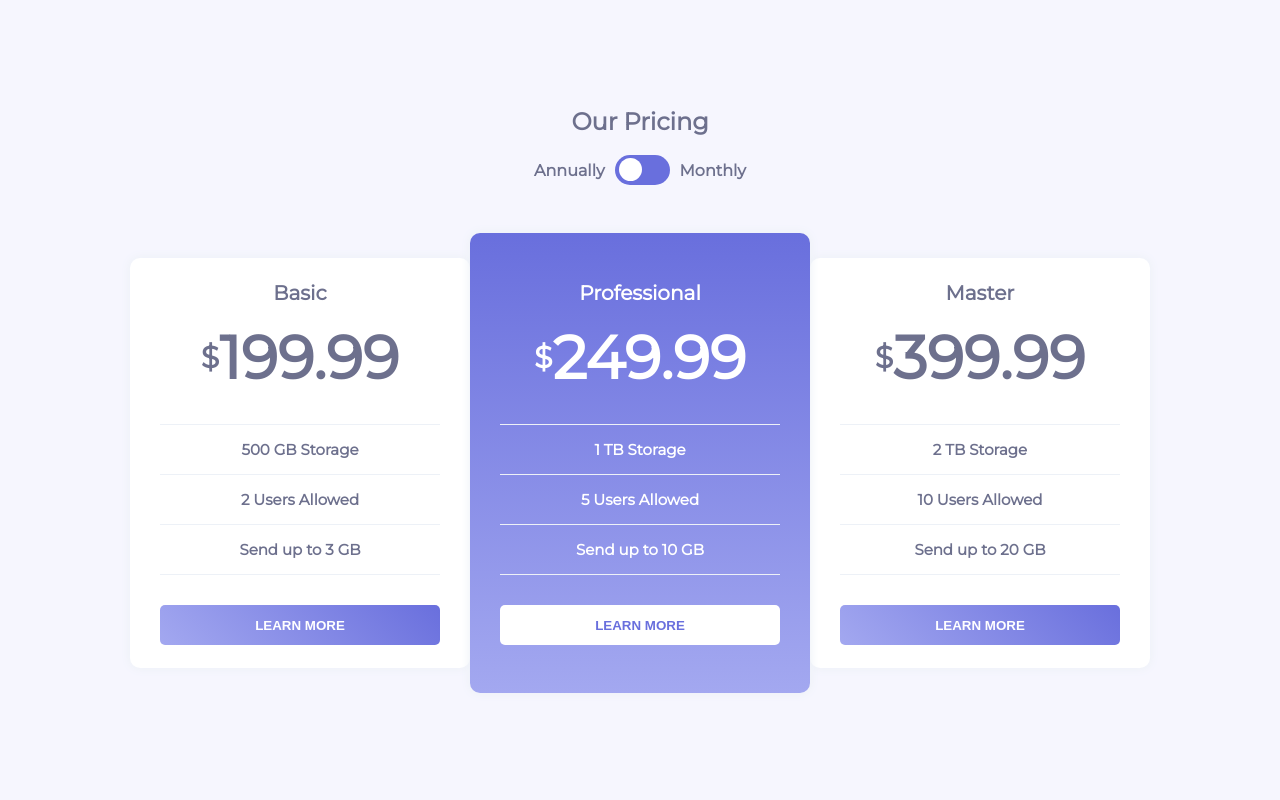
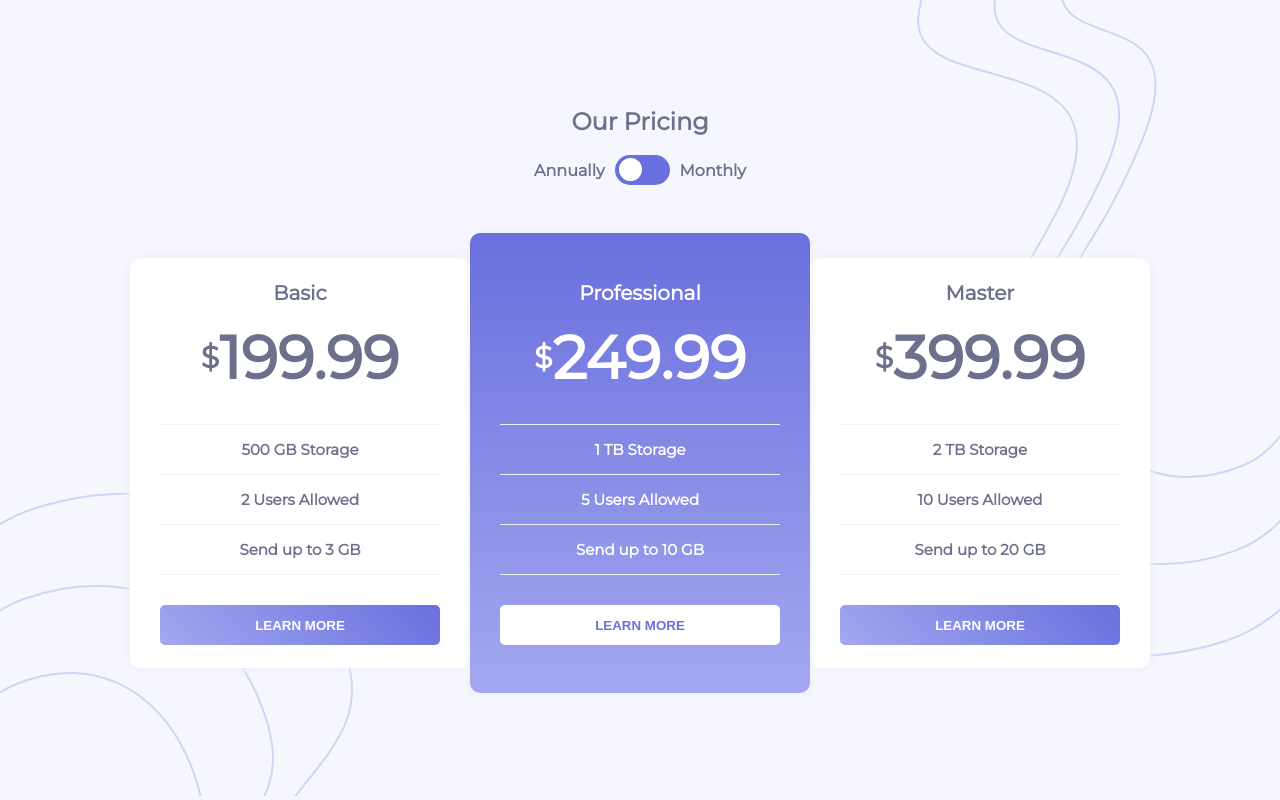
Before and after one commit to Freilynbp03/next-js-components, a Next.js app: page / in a window 1280 px wide. Built offline with nearby package versions, Linux system fonts and the light colour scheme.

Commit message:
adding backgrounds for desktop

```diff
--- a/components/PriceCard.tsx
+++ b/components/PriceCard.tsx
@@ -1,15 +1,17 @@
 import React, { useState } from "react";
+import styles from "@styles/PriceCard.module.css";
 
-import styles from "@styles/PriceCard.module.css"
+import Image from 'next/image';
 
 const array = [
     {id:1, name: 'Basic', priceByMonthly: 19.99, priceByAnnually: 199.99, benefits: ['500 GB Storage', '2 Users Allowed', 'Send up to 3 GB']},
     {id:2, name: 'Professional', priceByMonthly: 24.99, priceByAnnually: 249.99, benefits: ['1 TB Storage', '5 Users Allowed', ' Send up to 10 GB']},
     {id:3, name: 'Master', priceByMonthly: 39.99, priceByAnnually: 399.99, benefits: [' 2 TB Storage', '10 Users Allowed', 'Send up to 20 GB']},
 ]
-// Our Pricing Annually Monthly Basic $19.99 $199.99 500 GB Storage 2 Users Allowed Send up to 3 GB Learn More Professional $24.99 $249.99 1 TB Storage 5 Users Allowed Send up
-// to 10 GB Learn More Master $39.99 $399.99 2 TB Storage 10 Users Allowed Send up to 20 GB Learn More
-// Challenge by Frontend Mentor. Coded by Your Name Here.
+
+import bgBottom from '@assets/images/pricing-component/bg-bottom.svg'
+import bgTop from '@assets/images/pricing-component/bg-top.svg'
+
 const PriceCard = () => {
     const [monthly, changePaymentPeriod] = useState<Boolean>(false)
 
@@ -19,6 +21,12 @@ const PriceCard = () => {
     return (
         <>
         <div className={styles.container}>
+            <div className={styles['bg-bottom']}>
+                <Image src={bgBottom} alt="bg-bottom" />
+            </div>
+            <div className={styles['bg-top']}>
+                <Image src={bgTop} alt="bg-top" />
+            </div>
             <div className={styles.header}>
                 <h2> Our Pricing</h2>
                 <div>
--- a/styles/PriceCard.module.css
+++ b/styles/PriceCard.module.css
@@ -19,6 +19,7 @@
     grid-template-rows: 3;
     justify-content: center;
     align-items:center;
+    z-index: 1;
 }
 /* desing card */
 .card {
@@ -139,6 +140,18 @@
     top: 3px;
     border-radius: 50%;
 }
+/* styles for backgrounds */
+.bg-bottom{
+    position: absolute;
+    bottom: 0px;
+    left: 0;
+}
+
+.bg-top{
+    position: absolute;
+    top: 0px;
+    right: 0;
+}
 
 /* media query for mobile */
 @media (max-width: 575px) {
--- a/tsconfig.json
+++ b/tsconfig.json
@@ -5,6 +5,7 @@
     "paths": {
       "@components/*": ["components/*"],
       "@styles/*": ["styles/*"],
+      "@assets/*": ["assets/*"],
     },
     "lib": [
       "dom",
```
Also changed, not shown: assets/images/pricing-component/bg-bottom.svg (added), assets/images/pricing-component/bg-top.svg (added).
